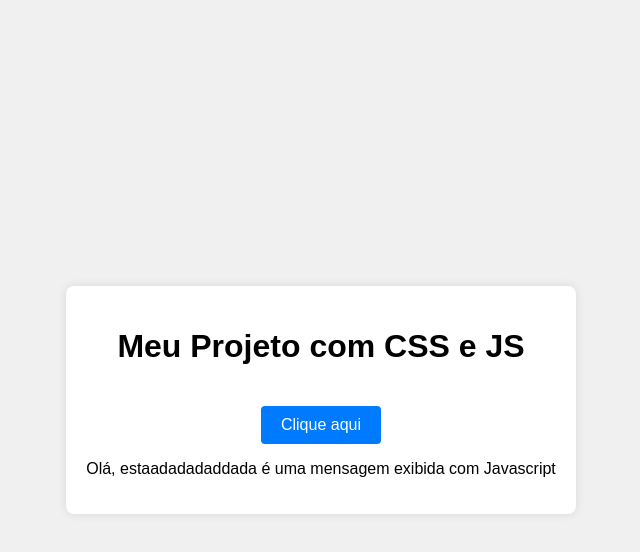
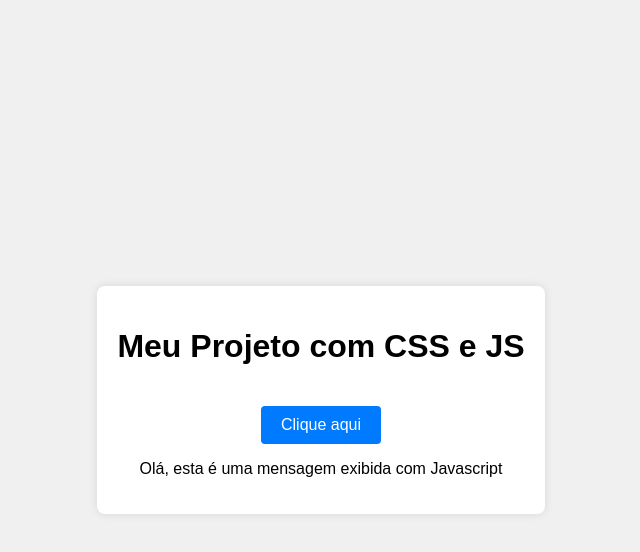
Before and after one commit to Davizera-cmd/css-e-js, a plain HTML site: page index.html in a window 1280 px wide. Both pictures are taken after a click on the button "Clique aqui". Shown: the whole page, without its empty margins (319-959 px from the left). Drawn offline with Linux system fonts and the light colour scheme.

Commit message:
Update index.html

```diff
--- a/index.html
+++ b/index.html
@@ -10,7 +10,7 @@
         <div class="container">
             <h1>Meu Projeto com CSS e JS</h1>
             <button id="messageButton">Clique aqui</button>
-            <p id="message" class="hidden">Olá, estaadadadaddada é uma mensagem exibida com
+            <p id="message" class="hidden">Olá, esta é uma mensagem exibida com
         Javascript</p>
         </div>
         <script src="scripts.js"></script>
```
